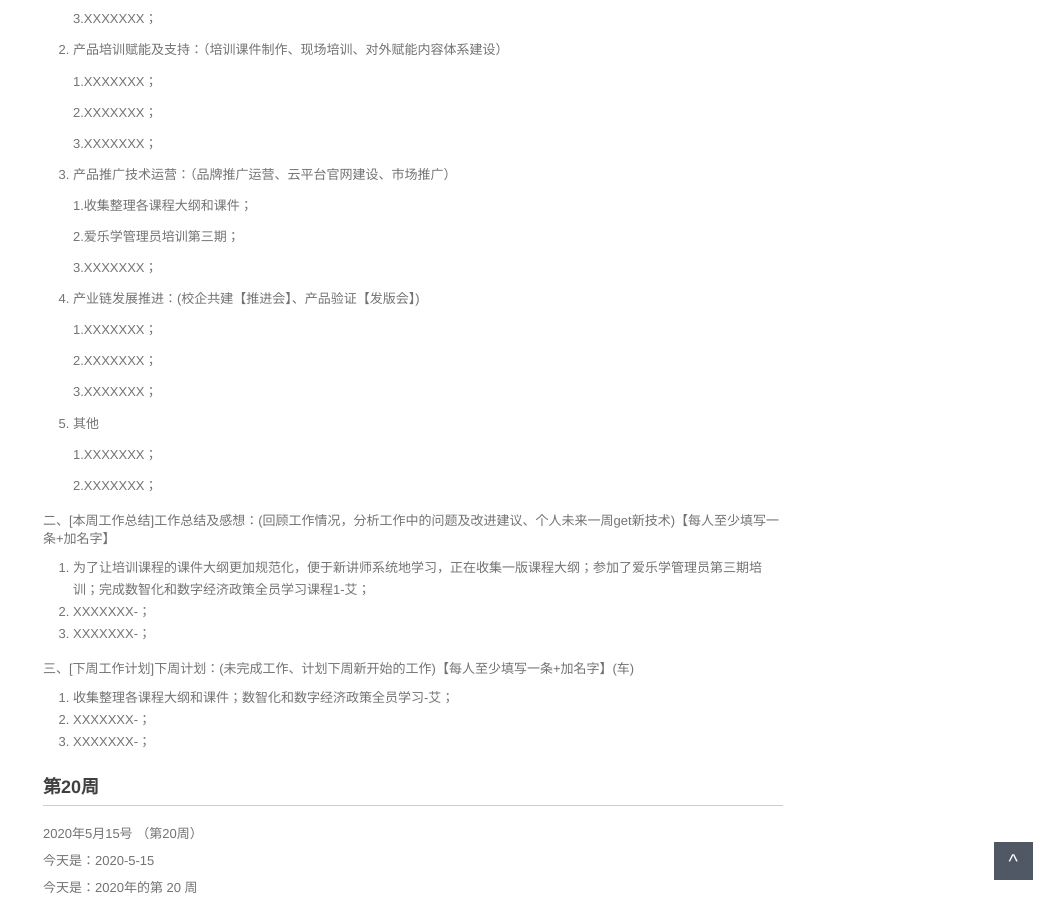
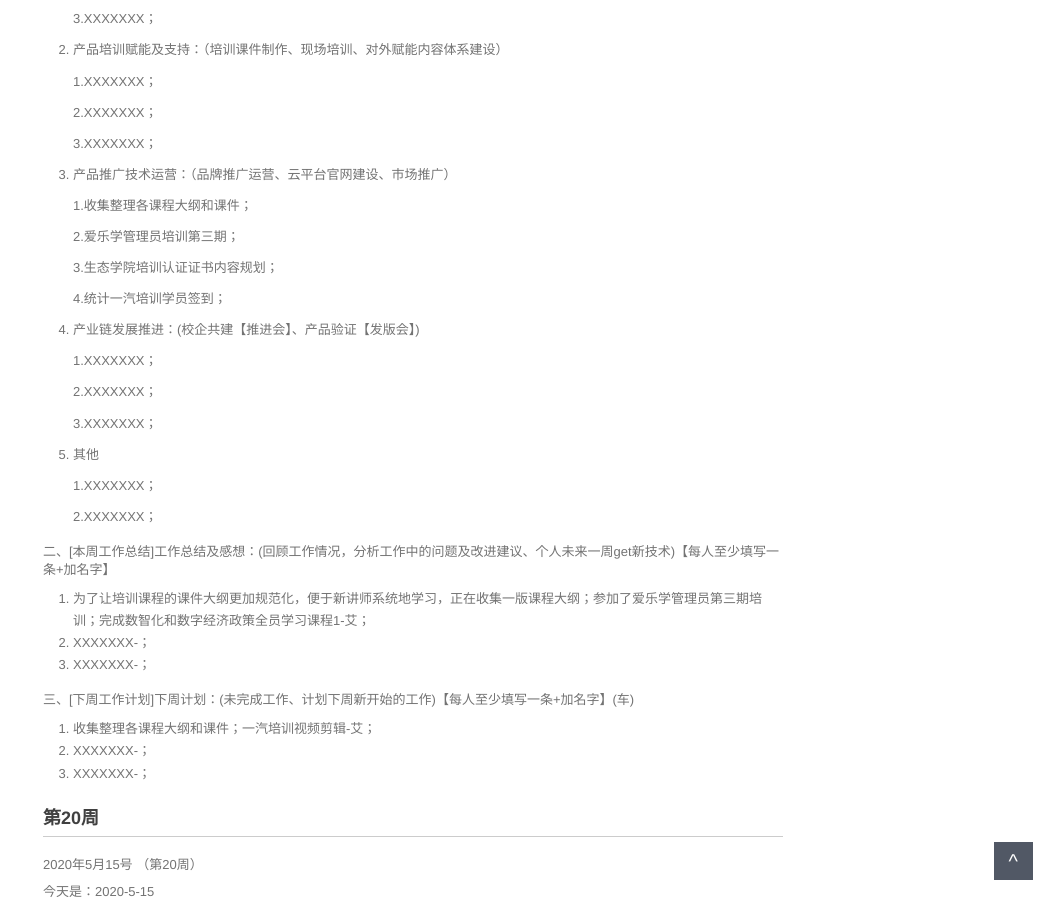
Before and after one commit to walllFlower/blog, a Jekyll site: the page built from 2020-02-28-day_report.md, in a window 1280 px wide and 900 px high, scrolled down 621 px. Shown: the whole window, without its empty margins (227-1280 px from the left). Built offline with Jekyll 4.4.1, drawn with Linux system fonts in a browser that asks for light colours; comment, search, counter and statistics services are not loaded.

Commit message:
Update 2020-02-28-day_report.md

```diff
--- a/2020-02-28-day_report.md
+++ b/2020-02-28-day_report.md
@@ -47,7 +47,9 @@ categories: 技术运营工作周报
 
     2.爱乐学管理员培训第三期；
 
-    3.XXXXXXX；
+    3.生态学院培训认证证书内容规划；
+
+    4.统计一汽培训学员签到；
 
 
 4. 产业链发展推进：(校企共建【推进会】、产品验证【发版会】)
@@ -72,7 +74,7 @@ categories: 技术运营工作周报
 
 三、[下周工作计划]下周计划：(未完成工作、计划下周新开始的工作)【每人至少填写一条+加名字】(车)
 
-1. 收集整理各课程大纲和课件；数智化和数字经济政策全员学习-艾；
+1. 收集整理各课程大纲和课件；一汽培训视频剪辑-艾；
 2. XXXXXXX-；
 3. XXXXXXX-；
 
```
